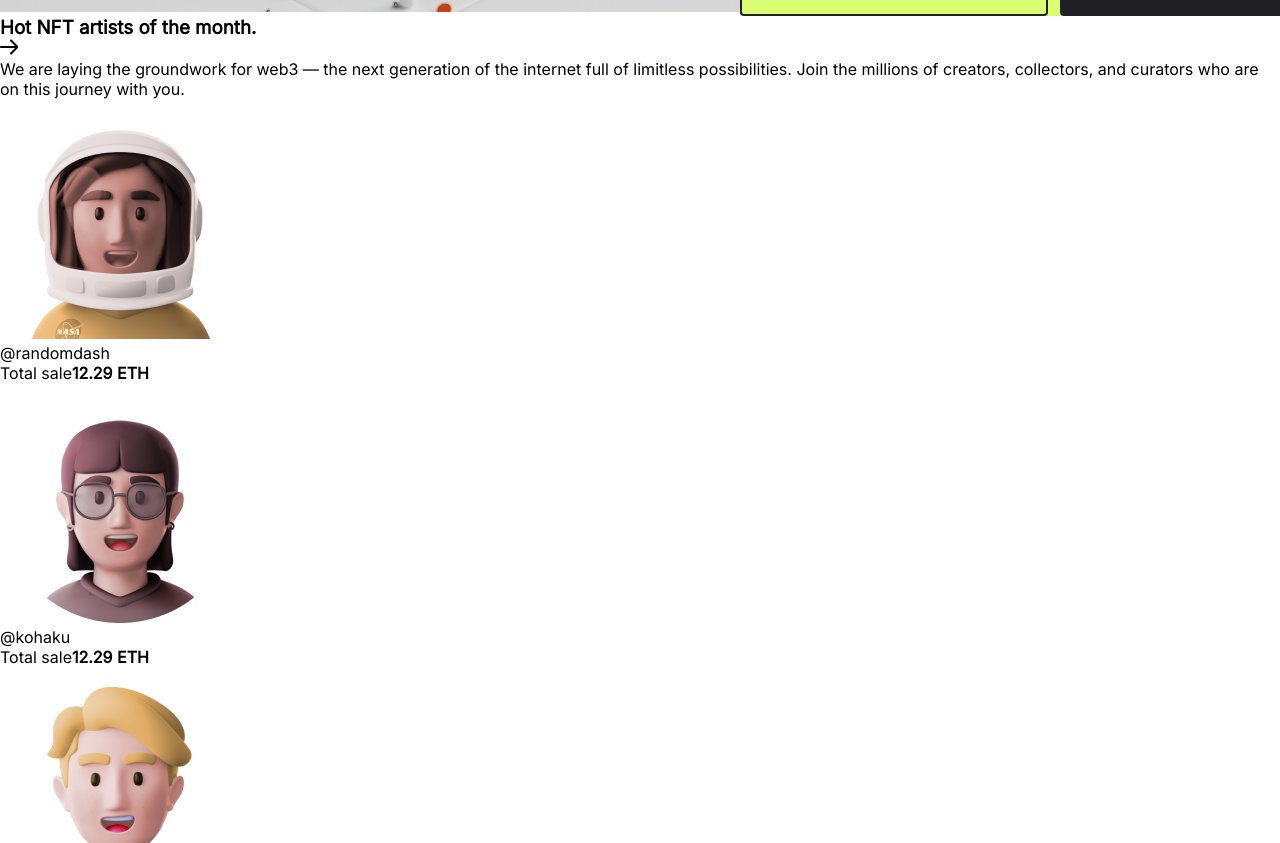
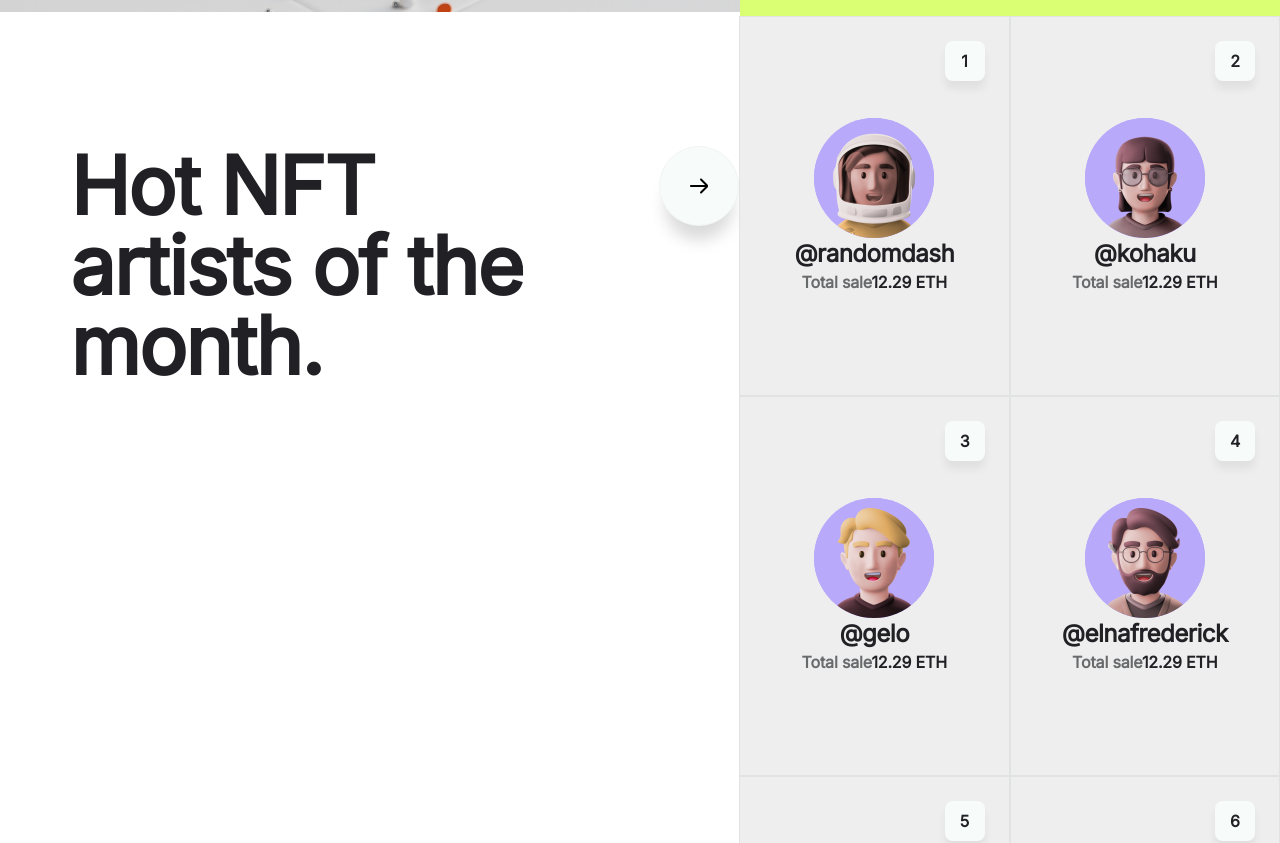
Before and after one commit to www-beka/React_Project, a React (Create React App) app in the folder crypter-app/: page / in a window 1280 px wide. Shown: the part 1197-2040 px from the top of the page. Built offline with nearby package versions, Linux system fonts and the light colour scheme.

Commit message:
finished card section

```diff
--- a/crypter-app/src/Components/Home/Main/Cards/index.jsx
+++ b/crypter-app/src/Components/Home/Main/Cards/index.jsx
@@ -2,11 +2,19 @@ const Card = (props) => {
     return(
         <>
             <div className="card">
-                <img src={props.img} alt="" />
+                <div>
+                    <img src={props.img} alt="" />
+                </div>
                 <p>{props.title}</p>
-                <span>{props.subtitle}</span>
-                <b>{props.balance}</b>
+                <div>
+                    <span>{props.subtitle}</span>
+                    <b>{props.balance}</b>
+                </div>
+                <div className="ranking">
+                    <b>{props.ranking}</b>
+                </div>
             </div>
+
         </>
     )
 }
--- /dev/null
+++ b/crypter-app/src/Components/Home/Main/Cards/style.scss
@@ -0,0 +1,88 @@
+.main_cards{
+    display: grid;
+    grid-template-columns: repeat(2, 1fr);
+    grid-auto-rows: 380px;
+    .card{
+        background-color: #eee;
+        border: 1px solid #E1E2E2;
+        transition: 0.5s ease;
+        position: relative;
+        display: flex;
+        flex-direction: column;
+        justify-content: center;
+        align-items: center;
+        cursor: pointer;
+        div:nth-child(1), img{
+            width: 120px;
+            height: 120px;
+            border-radius: 120px;
+            background: #B9A9FB;
+        }
+        p{
+            font-style: normal;
+            font-weight: 700;
+            font-size: 24px;
+            line-height: 32px;
+            letter-spacing: -0.02em;
+            color: #202025;
+        }
+        span{
+            font-style: normal;
+            font-weight: 700;
+            font-size: 16px;
+            line-height: 24px;
+            letter-spacing: -0.01em;
+            color: #686A6C
+        }
+        b{
+            font-style: normal;
+            font-weight: 700;
+            font-size: 16px;
+            line-height: 24px;
+            letter-spacing: -0.01em;
+            color: #202025
+        }
+        .ranking{
+            width: 40px;
+            height: 40px;
+            background: #F7FBFA;
+            box-shadow: 0px 8px 8px rgba(0, 0, 0, 0.06);
+            border-radius: 8px;
+            position: absolute;
+            right: 24px;
+            top: 24px;
+            display: flex;
+            justify-content: center;
+            align-items: center;
+        }
+        &:hover{
+            transform: scale(1);
+            background: #F7FBFA;
+            box-shadow: -62px 62px 48px -16px rgba(0, 0, 0, 0.1);
+        }
+    }
+}
+.btn-more{
+    width: 100%;
+    height: 205px;
+    display: flex;
+    justify-content: center;
+    align-items: center;
+    background-color: #eee;
+    button{
+        border: none;
+        outline: none;
+        width: 540px;
+        height: 64px;
+        background: #202025;
+        border-radius: 4px;
+        font-style: normal;
+        font-weight: 800;
+        font-size: 12px;
+        line-height: 24px;
+        letter-spacing: 0.17em;
+        text-transform: uppercase;
+        color: #F7FBFA;
+        cursor: pointer;
+    }
+}
--- a/crypter-app/src/Components/Home/Main/CardsSection.jsx
+++ b/crypter-app/src/Components/Home/Main/CardsSection.jsx
@@ -7,6 +7,7 @@ import User_5 from '../../../assets/images/User(5).png'
 import User_6 from '../../../assets/images/User(6).png'
 import User_7 from '../../../assets/images/User(7).png'
 import User_8 from '../../../assets/images/User(8).png'
+import scss from './Cards/style.scss'
 
 const CardSection = (props) => {
     return(
@@ -16,50 +17,61 @@ const CardSection = (props) => {
                     title="@randomdash"
                     subtitle="Total sale"
                     balance="12.29 ETH"
+                    ranking="1"
                     img={User_1}
                 />
                 <Card
                     title="@kohaku"
                     subtitle="Total sale"
                     balance="12.29 ETH"
+                    ranking="2"
                     img={User_2}
                 />
                 <Card
                     title="@gelo"
                     subtitle="Total sale"
                     balance="12.29 ETH"
+                    ranking="3"
                     img={User_3}
                 />
                 <Card
                     title="@elnafrederick"
                     subtitle="Total sale"
                     balance="12.29 ETH"
+                    ranking="4"
                     img={User_4}
                 />
                 <Card
                     title="@_kolahon"
                     subtitle="Total sale"
                     balance="12.29 ETH"
+                    ranking="5"
                     img={User_5}
                 />
                 <Card
                     title="@mcbess"
                     subtitle="Total sale"
                     balance="12.29 ETH"
+                    ranking="6"
                     img={User_6}
                 />
                 <Card
                     title="@aaronpenne"
                     subtitle="Total sale"
                     balance="12.29 ETH"
+                    ranking="7"
                     img={User_7}
                 />
                 <Card
                     title="@aaronpenne"
                     subtitle="Total sale"
                     balance="12.29 ETH"
+                    ranking="8"
                     img={User_8}
                 />
+            </div>
+            <div className="btn-more">
+                <button>EXPLORE MORE</button>
             </div>
         </>
     )
--- a/crypter-app/src/Components/Home/Main/Info_users.jsx
+++ b/crypter-app/src/Components/Home/Main/Info_users.jsx
@@ -1,4 +1,5 @@
 import next from '../../../assets/icons/Vector_next.svg'
+import scss from './sass/Info_users.scss'
 const Info_users = () => {
     return(
         <>
--- a/crypter-app/src/Components/Home/Main/index.jsx
+++ b/crypter-app/src/Components/Home/Main/index.jsx
@@ -1,14 +1,18 @@
 import Info_users from './Info_users'
 import CardSectiom from './CardsSection'
+import sass from './sass/index.scss'
 const UserOfMonth = () => {
     return(
         <>
-            <section>
-                <Info_users />
-            </section>
-            <section>
-                <CardSectiom />
-            </section>
+            <div className="main_UserOfMonth">
+                <div>
+                    <Info_users />
+                </div>
+                <div>
+                    <CardSectiom />
+                </div>
+            </div>
+
         </>
     )
 }
--- /dev/null
+++ b/crypter-app/src/Components/Home/Main/sass/Info_users.scss
@@ -0,0 +1,42 @@
+.users_of_month{
+    h1{
+        font-style: normal;
+        font-weight: 800;
+        font-size: 80px;
+        line-height: 80px;
+        letter-spacing: -0.02em;
+        color: #202025;
+        width: 519px;
+    }
+    p{
+        width: 504px;
+        height: 128px;
+        margin-top: 516px;
+        font-style: normal;
+        font-weight: 500;
+        font-size: 20px;
+        line-height: 32px;
+        letter-spacing: -0.02em;
+        color: #686A6C;
+    }
+    .next_btn{
+        width: 80px;
+        height: 80px;
+        padding: 28px;
+        background: #F7FBFA;
+        border: 1px solid #F1F4F4;
+        box-shadow: 0px 20px 16px -6px rgba(0, 0, 0, 0.15);
+        border-radius: 80px;
+
+        display: flex;
+        justify-content: center;
+        align-items: center;
+    }
+    div{
+        margin-left: 70px;
+    }
+    div:nth-child(1){
+        display: flex;
+        margin-top: 130px;
+    }
+}
--- /dev/null
+++ b/crypter-app/src/Components/Home/Main/sass/index.scss
@@ -0,0 +1,4 @@
+.main_UserOfMonth{
+    display: grid;
+    grid-template-columns: 1fr 1fr;
+}
--- a/crypter-app/src/Components/Home/Menu Nav/sass/nav.scss
+++ b/crypter-app/src/Components/Home/Menu Nav/sass/nav.scss
@@ -50,6 +50,7 @@
     }
     .creatework-bottom-right{
         background-color: #DBFF73;
+        padding-bottom: 50px;
         display: flex;
         flex-direction: column;
         justify-content: space-between;
```
